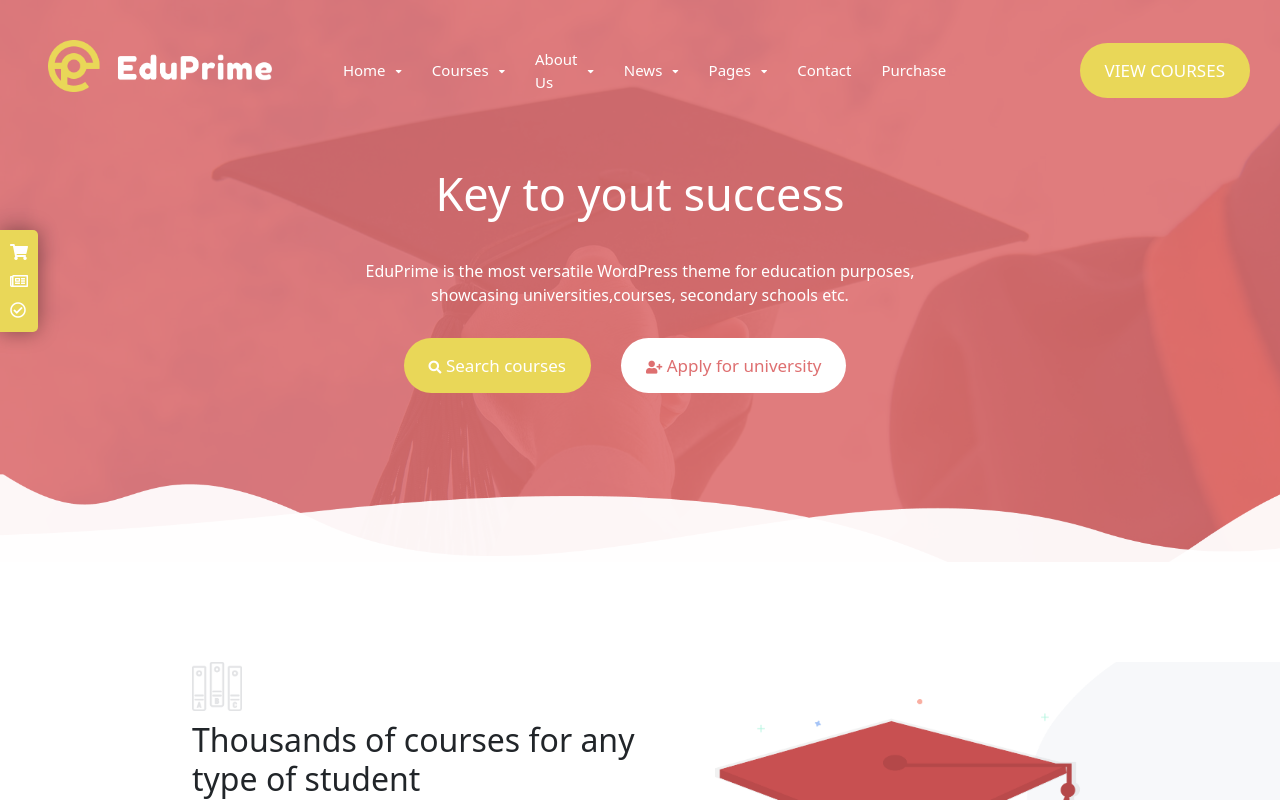
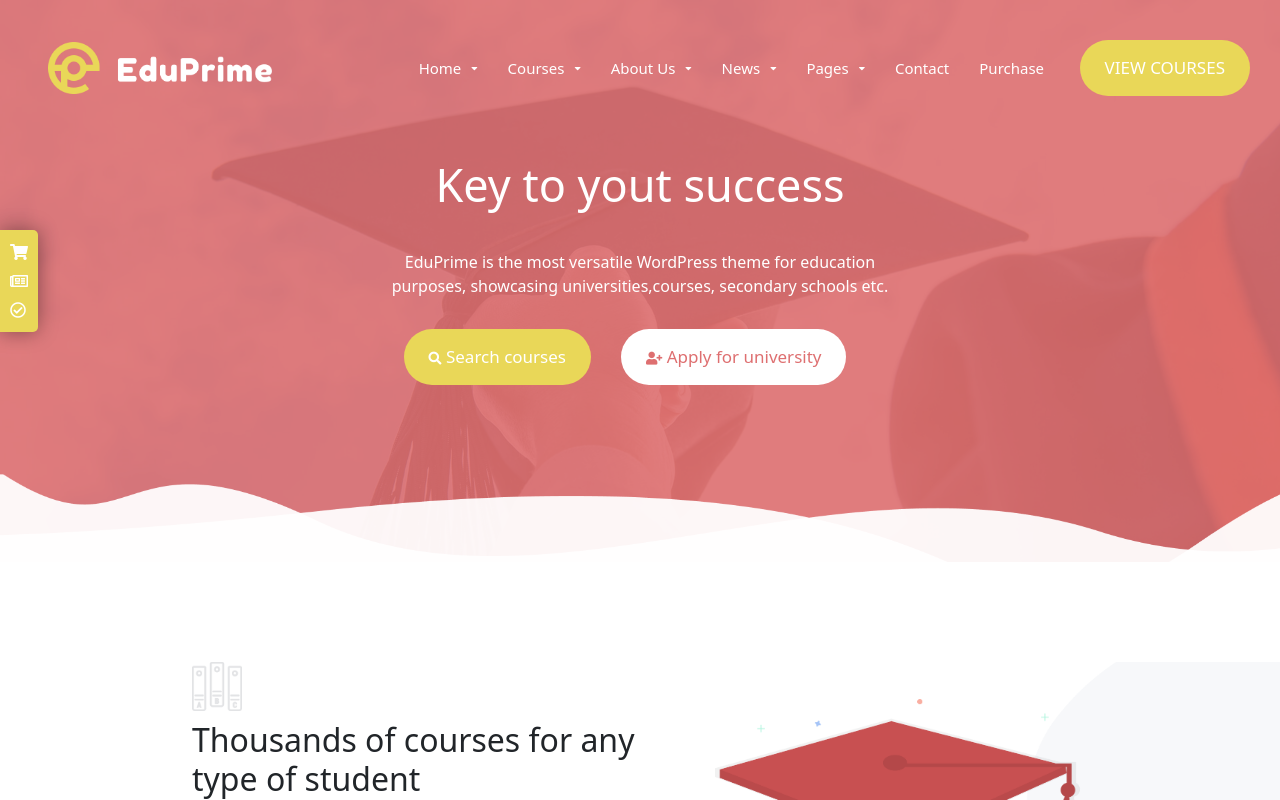
Before and after one commit to Giovi-17/proj-html-vuejs, a Vue app: page / in a window 1280 px wide. Shown: the top 800 px of the page. Built offline with nearby package versions, Linux system fonts and the light colour scheme.

Commit message:
Header: migliorie

```diff
--- a/src/assets/general.scss
+++ b/src/assets/general.scss
@@ -36,6 +36,7 @@ ul{
     list-style-type: none;
     padding-right: 0!important;
     padding-left: 0!important;
+    margin-bottom: 0!important;
 
     li{
 
--- a/src/components/Header.vue
+++ b/src/components/Header.vue
@@ -7,7 +7,7 @@
 
     <div class="container-fluid container-ms">
 
-        <div class="row header-top d-flex">
+        <div class="row header-top d-flex align-items-center">
 
             <div class="col-3 logo d-flex justify-content-center align-items-center">
 
@@ -15,11 +15,11 @@
 
             </div>
 
-            <div class="col-8 offset-1 nav-ms d-flex justify-content-end">
+            <div class="col-9 nav-ms d-flex justify-content-end align-items-center">
 
-                <div class="row container-info-courses">
+                <div class="row container-info-courses align-items-center">
 
-                    <div class="col-5 info">
+                    <div class="col-7 info">
 
                         <ul class="d-flex justify-content-end align-items-center">
 
@@ -29,7 +29,7 @@
 
                     </div>
 
-                    <div class="col-4 courses">
+                    <div class="col-2 courses">
 
                         <ul class="d-flex justify-content-start align-items-center">
 
@@ -271,8 +271,9 @@ $thirdColor: #da5f60e6;
 
             .content{
 
-                width: 100%;
-                margin: 15px 0;
+                width: 85%;
+                max-width: 600px;
+                margin: 15px auto;
 
             }
 
```
